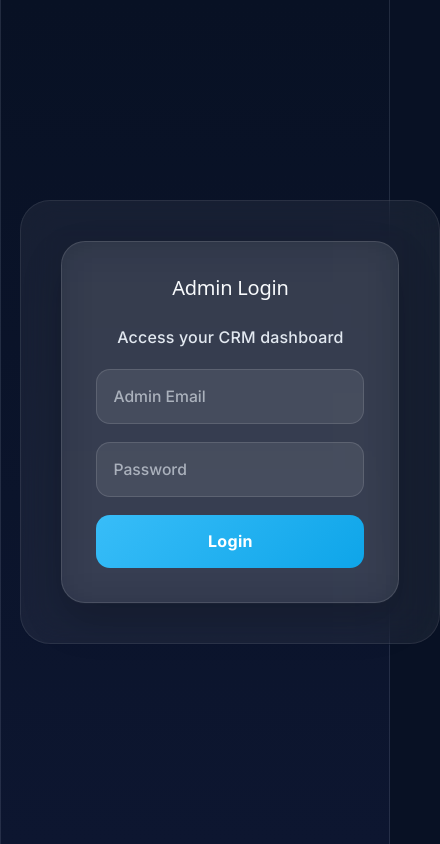
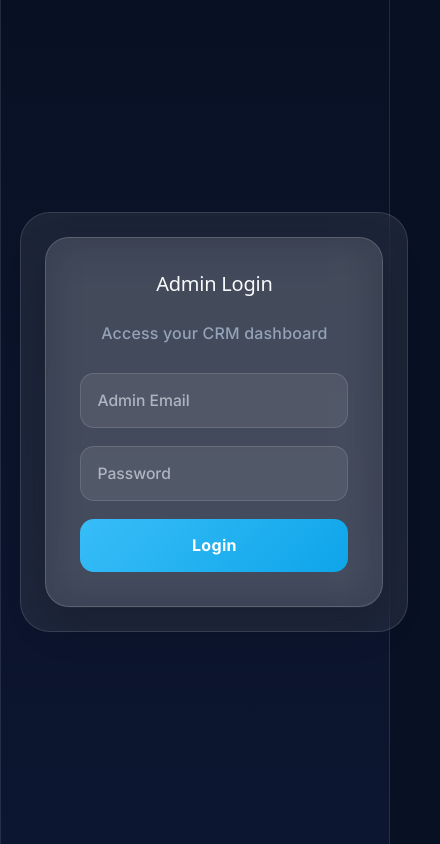
Before and after one commit to SanaShaikh171/FUTURE_FS_02, a React (Vite) app in the folder frontend/: page / in a window 390 px wide. Shown: the whole page, 440 px wide, since content can reach past the window. Built offline with nearby package versions, Linux system fonts and the light colour scheme.

Commit message:
improved crm ui and theme

```diff
--- a/frontend/src/App.css
+++ b/frontend/src/App.css
@@ -84,15 +84,22 @@ button {
 .login-right {
   border-radius: 30px;
   padding: 40px;
-  background: rgba(255, 255, 255, 0.06);
-  border: 1px solid rgba(255, 255, 255, 0.08);
-  backdrop-filter: blur(20px);
+  background: rgba(255, 255, 255, 0.08);
+  border: 1px solid rgba(255, 255, 255, 0.12);
+  backdrop-filter: blur(22px);
 }
 
 .login-left {
   display: flex;
   flex-direction: column;
   gap: 24px;
+  justify-content: center;
+}
+
+.login-right {
+  display: flex;
+  align-items: center;
+  justify-content: center;
 }
 
 .login-left h1 {
@@ -133,32 +140,28 @@ button {
 
 /* LOGIN */
 
-.login-container {
-  min-height: 100vh;
-
-  display: flex;
-
-  justify-content: center;
-
-  align-items: center;
-}
-
 .login-form {
-  width: 100%;
+  width: min(100%, 420px);
   display: flex;
   flex-direction: column;
   gap: 18px;
   padding: 34px;
   border-radius: 24px;
-  background: rgba(255, 255, 255, 0.08);
-  backdrop-filter: blur(18px);
-  border: 1px solid rgba(255, 255, 255, 0.12);
+  background: rgba(255, 255, 255, 0.1);
+  backdrop-filter: blur(20px);
+  border: 1px solid rgba(255, 255, 255, 0.16);
   box-shadow: 0 18px 40px rgba(0, 0, 0, 0.18);
 }
 
 .login-form h2 {
   text-align: center;
   color: var(--text-strong);
+}
+
+.login-subtitle {
+  text-align: center;
+  color: var(--text-secondary);
+  margin-bottom: 8px;
 }
 
 .login-form input,
@@ -482,10 +485,19 @@ tr:hover {
 
   .login-page {
     grid-template-columns: 1fr;
+    padding: 24px 0;
   }
 
   .login-left {
     display: none;
+  }
+
+  .login-right {
+    padding: 24px;
+  }
+
+  .login-form {
+    width: 100%;
   }
 
 }
```
